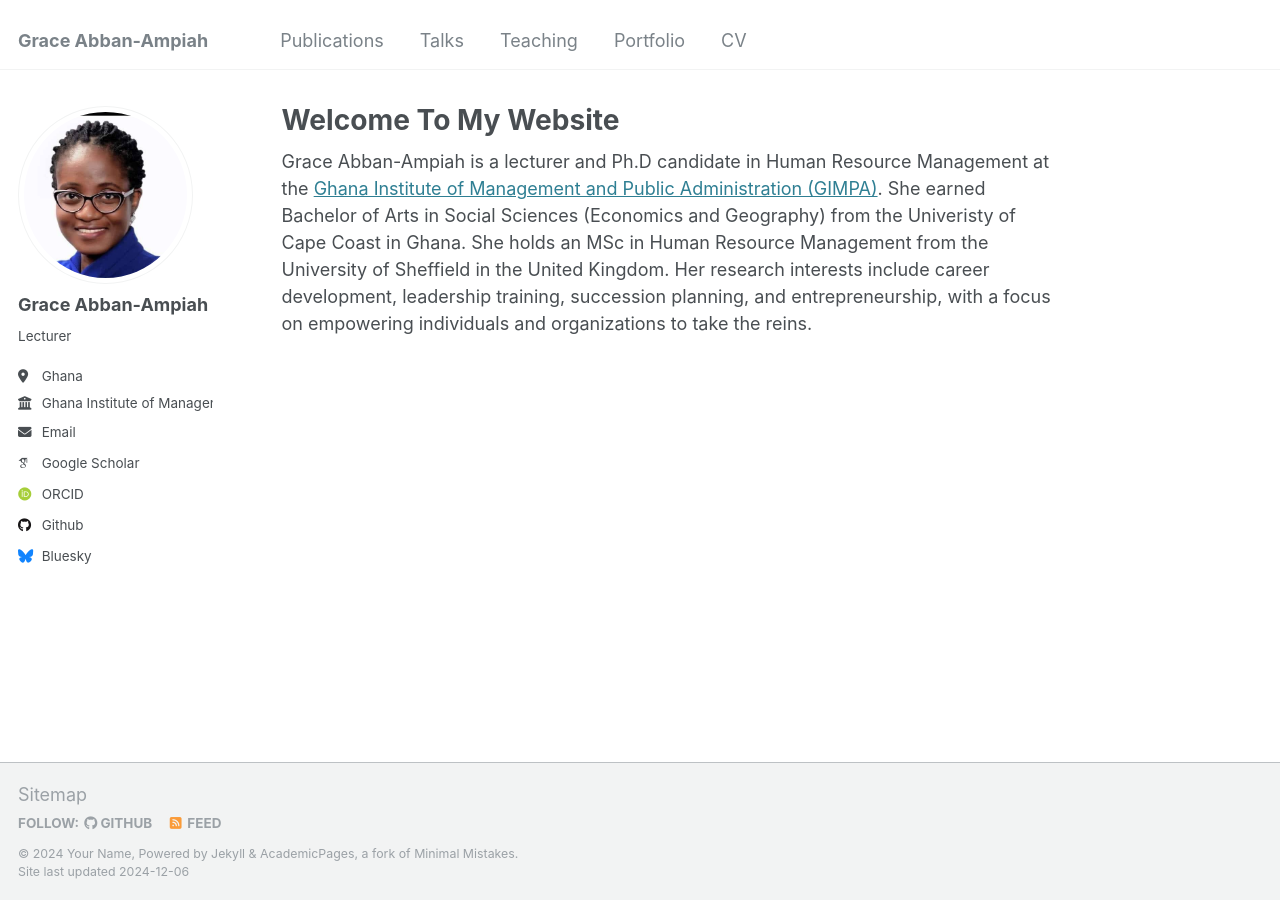
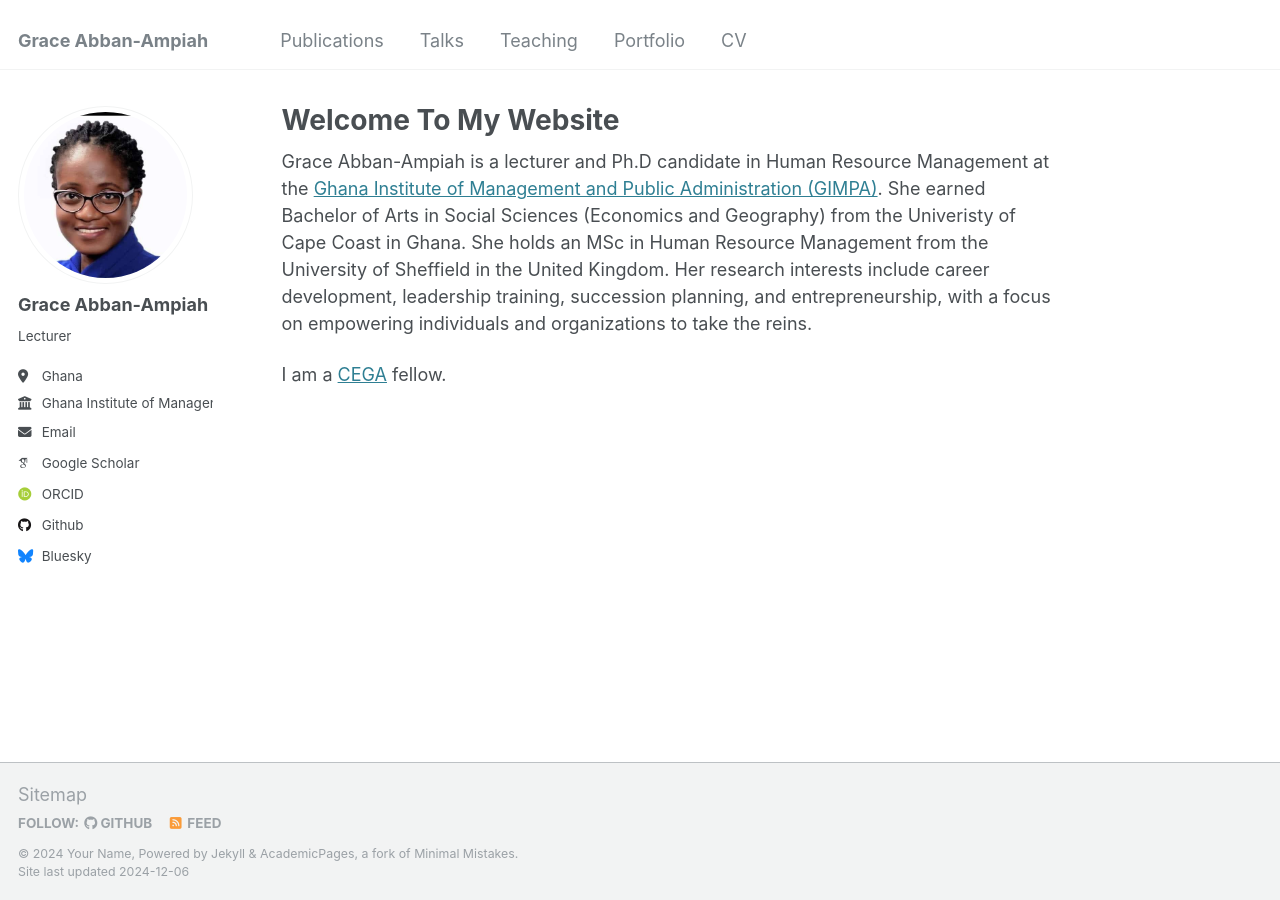
Before and after one commit to gabban-ampiah/gabban-ampiah.github.io, a Jekyll site: the page built from _pages/about.md, in a window 1280 px wide. Built offline with Jekyll 4.4.1, drawn with Linux system fonts in a browser that asks for light colours; some web fonts are replaced.

Commit message:
Update about.md

```diff
--- a/_pages/about.md
+++ b/_pages/about.md
@@ -8,3 +8,5 @@ redirect_from:
 ---
 
 Grace Abban-Ampiah is a lecturer and Ph.D candidate in Human Resource Management at the [Ghana Institute of Management and Public Administration (GIMPA)](https://gimpa.edu.gh/). She earned Bachelor of Arts in Social Sciences (Economics and Geography) from the Univeristy of Cape Coast in Ghana. She holds an MSc in Human Resource Management from the University of Sheffield in the United Kingdom. Her research interests include career development, leadership training, succession planning, and entrepreneurship, with a focus on empowering individuals and organizations to take the reins.
+
+I am a [CEGA](https://cega.berkeley.edu/) fellow.
```
